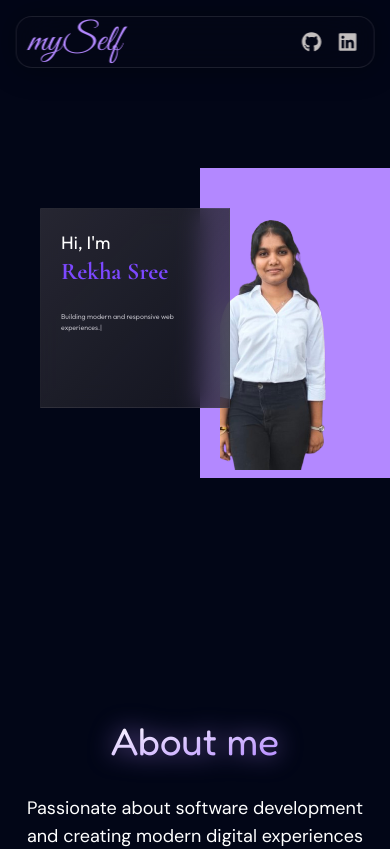
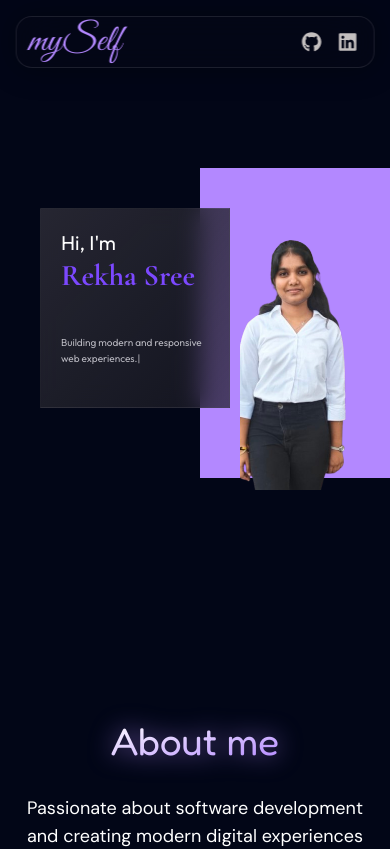
Before and after one commit to rekha-sree06/rekha-portfolio, a React app: page / in a window 390 px wide. Shown: the top 849 px of the page. Built offline with nearby package versions, Linux system fonts and the light colour scheme; the HTML template or start-up script is replaced by a standard one; a web font is replaced by a local one.

Commit message:
Hero section edit

```diff
--- a/src/components/Hero.jsx
+++ b/src/components/Hero.jsx
@@ -71,8 +71,8 @@ function Hero() {
             absolute
             z-10
 
-            top-15
-            left-45
+            top-20
+            left-50
 
             w-[110px]
             h-[290px]
@@ -124,7 +124,7 @@ function Hero() {
         >
 
           <div className="text-white">
-            <p className="text-lg sm:text-5xl lg:text-7xl">
+            <p className="text-xl sm:text-5xl lg:text-7xl">
               Hi, I'm
             </p>
 
@@ -133,7 +133,7 @@ function Hero() {
                 font-['Cormorant_Garamond']
                 text-[#7C48FF]
 
-                text-2xl
+                text-3xl
                 sm:text-7xl
                 lg:text-8xl
 
@@ -153,10 +153,10 @@ function Hero() {
               repeat={0}
               speed={50}
               className="
-                mt-6
+                mt-10
                 sm:mt-4
 
-                text-[7px]
+                text-[10px]
                 sm:text-lg
                 lg:text-2xl
 
```
